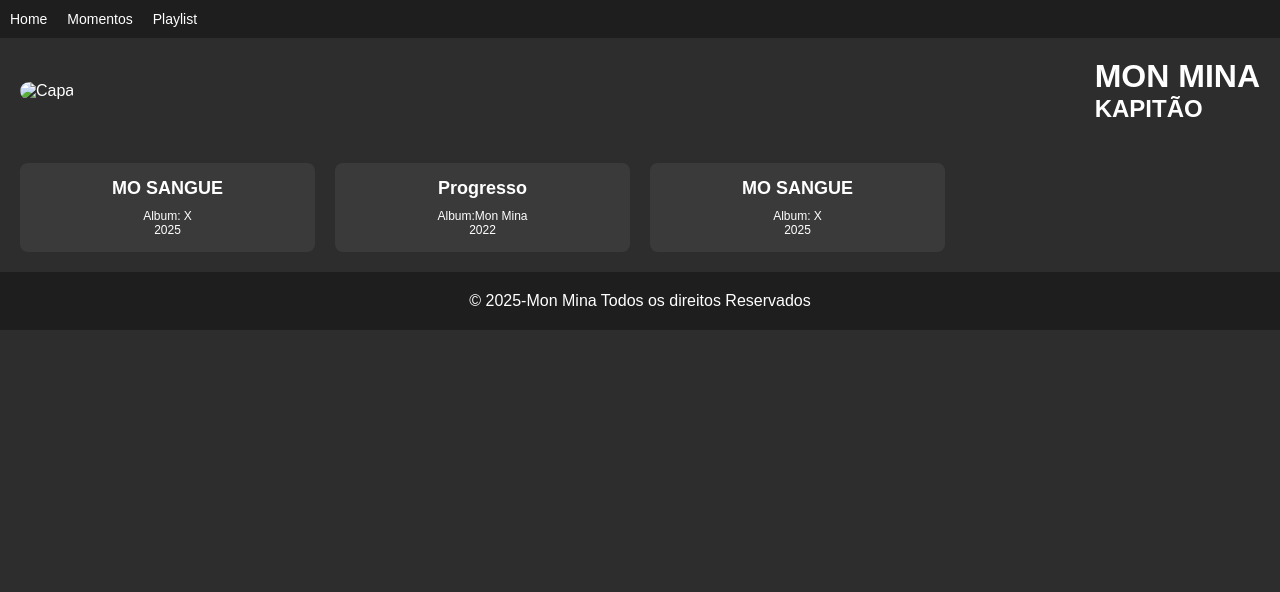
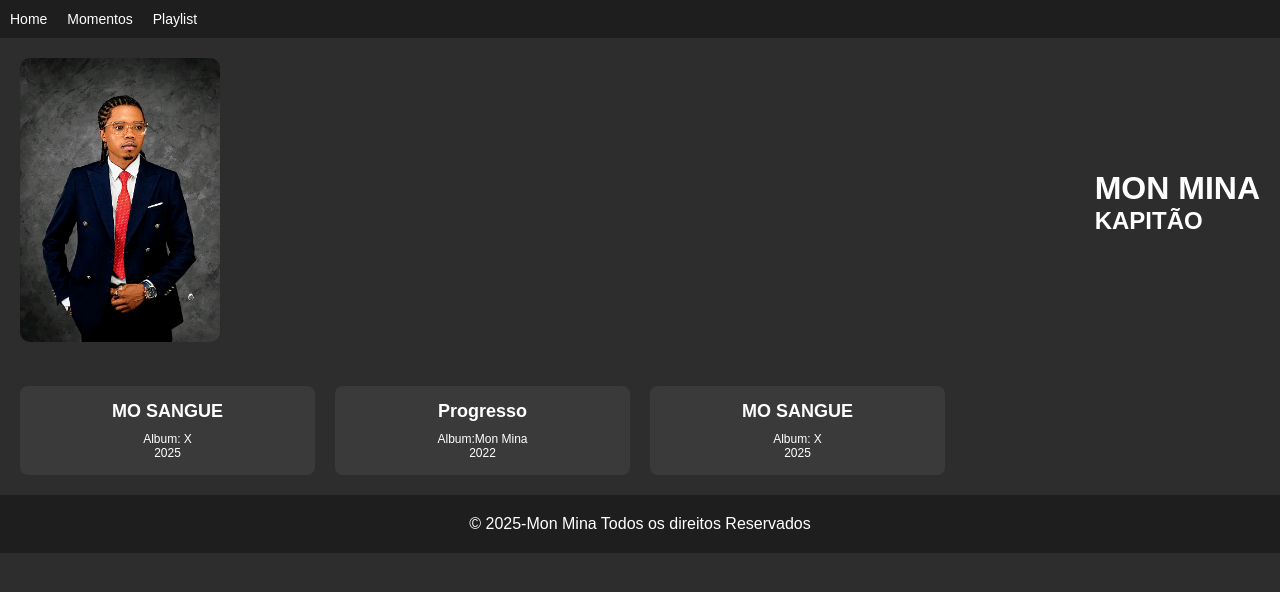
Before and after one commit to Osvaldocachimbango223/MonMina, a plain HTML site: page index.html in a window 1280 px wide. Drawn offline with Linux system fonts and the light colour scheme.

Commit message:
Update index.html

```diff
--- a/index.html
+++ b/index.html
@@ -100,7 +100,7 @@
 
   <header class="conteudo">
     <div class="foto">
-      <img src="1752179269491.jpg" alt="Capa">
+      <img src="MonMina.jpg" alt="Capa">
     </div>
     <div>
       <h1>MON MINA</h1>
```
